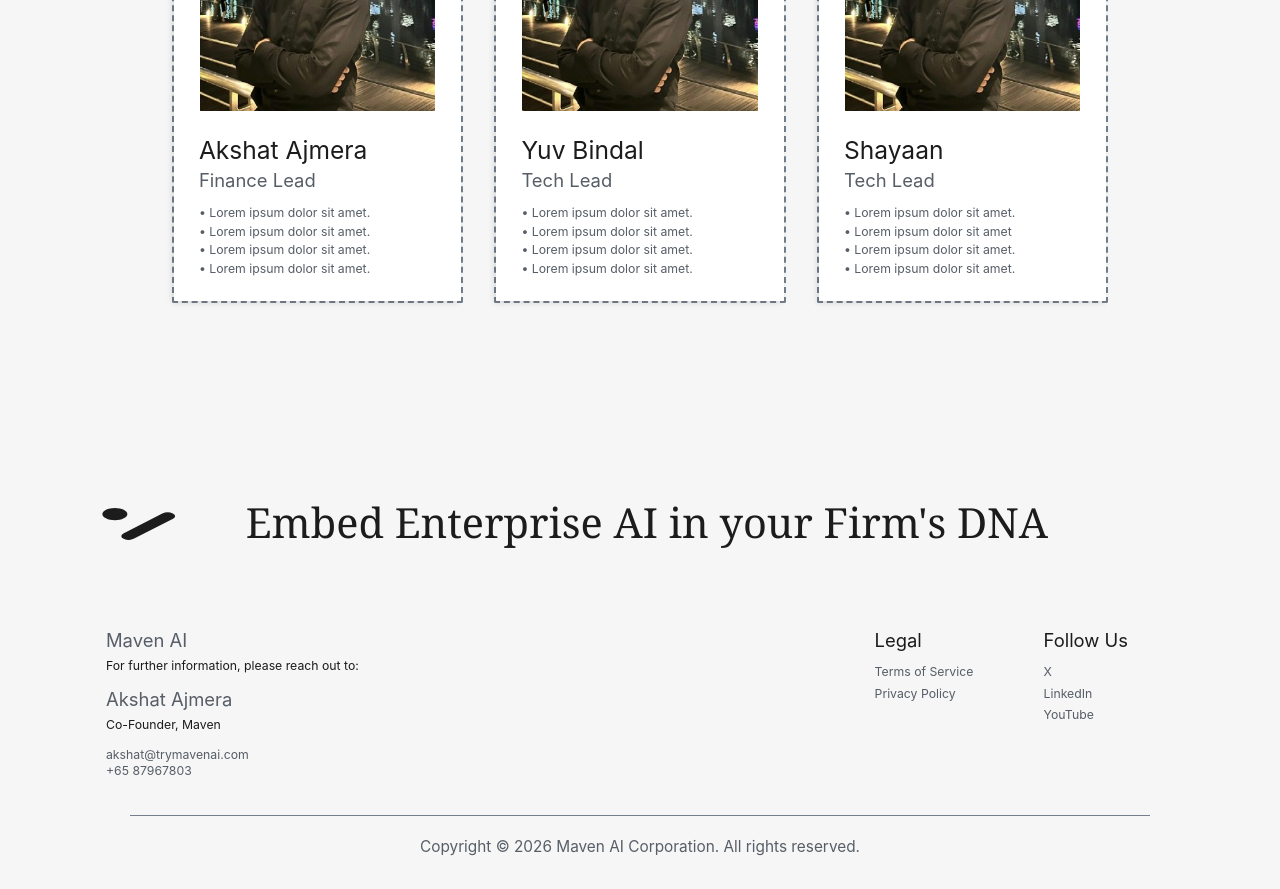
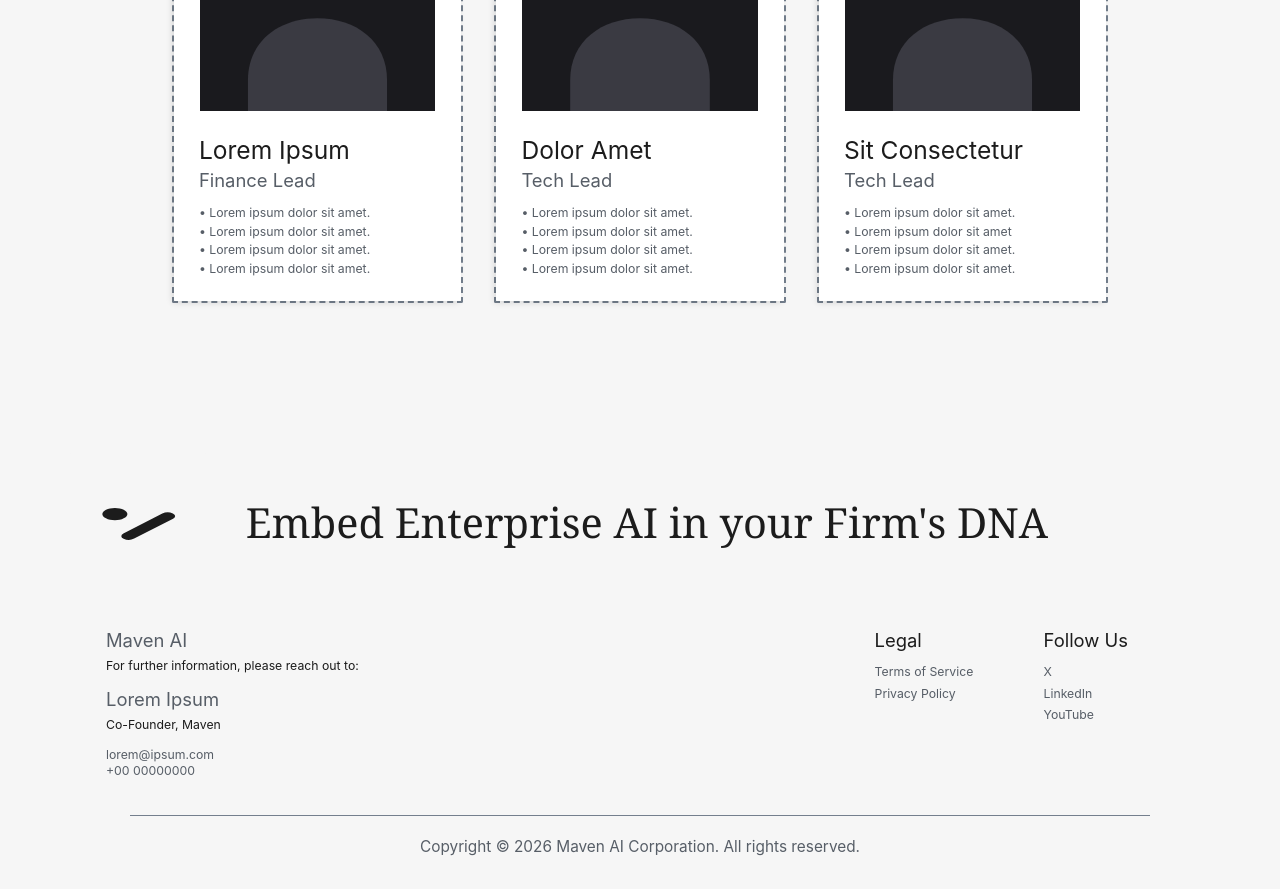
Before and after one commit to Mohak634/Maven-AI-Landing, a Next.js app: page / in a window 1280 px wide. Shown: the part 8880-9769 px from the top of the page. Built offline with nearby package versions, Linux system fonts and the light colour scheme.

Commit message:
Scrub for portfolio

```diff
--- a/next.config.js
+++ b/next.config.js
@@ -0,0 +1,4 @@
+/** @type {import('next').NextConfig} */
+const nextConfig = {reactStrictMode: true,}
+
+module.exports = nextConfig
--- a/sections/About/About.tsx
+++ b/sections/About/About.tsx
@@ -10,8 +10,8 @@ export default function About() {
 
         <div className={styles.teamGrid}>
           <TeamCard
-            imagePath="/Team/akshat.jpg"
-            name="Akshat Ajmera"
+            imagePath="/Team/placeholder.svg"
+            name="Lorem Ipsum"
             role="Finance Lead"
             keyPoint1="• Lorem ipsum dolor sit amet."
             keyPoint2="• Lorem ipsum dolor sit amet."
@@ -19,8 +19,8 @@ export default function About() {
             keyPoint4="• Lorem ipsum dolor sit amet."
           />
           <TeamCard
-            imagePath="/Team/akshat.jpg"
-            name="Yuv Bindal"
+            imagePath="/Team/placeholder.svg"
+            name="Dolor Amet"
             role="Tech Lead"
             keyPoint1="• Lorem ipsum dolor sit amet."
             keyPoint2="• Lorem ipsum dolor sit amet."
@@ -28,8 +28,8 @@ export default function About() {
             keyPoint4="• Lorem ipsum dolor sit amet."
           />
           <TeamCard
-            imagePath="/Team/akshat.jpg"
-            name="Shayaan"
+            imagePath="/Team/placeholder.svg"
+            name="Sit Consectetur"
             role="Tech Lead"
             keyPoint1="• Lorem ipsum dolor sit amet."
             keyPoint2="• Lorem ipsum dolor sit amet"
--- a/sections/Footer/Footer.tsx
+++ b/sections/Footer/Footer.tsx
@@ -19,11 +19,11 @@ export default function Footer() {
           <p>
             For further information, please reach out to:</p>
             <br />
-            <p className={styles.companyName}>Akshat Ajmera</p>
+            <p className={styles.companyName}>Lorem Ipsum</p>
             <p>Co-Founder, Maven</p>
             <br></br>
-            <a href = "mailto:akshat@trymavenai.com" className ={styles.footerLink}><p>akshat@trymavenai.com</p></a>
-            <a href = "tel:+6587967803" className ={styles.footerLink}><p>+65 87967803</p></a>
+            <a href = "mailto:lorem@ipsum.com" className ={styles.footerLink}><p>lorem@ipsum.com</p></a>
+            <a href = "tel:+000000000" className ={styles.footerLink}><p>+00 00000000</p></a>
         </div>
 
         <div className={styles.linkGroups}>
--- a/sections/Navbar/Navbar.tsx
+++ b/sections/Navbar/Navbar.tsx
@@ -76,9 +76,7 @@ export default function Navbar() {
 
           <div className={styles.cta}>
             <a
-              href="https://calendar.app.google/gPg34HLf928hQaeR8"
-              target="_blank"
-              rel="noopener noreferrer"
+              href="#footer"
               style={{ textDecoration: 'none' }}
             >
               <Button variant="primary">Request Demo</Button>
@@ -138,9 +136,7 @@ export default function Navbar() {
           {/* CTA Button */}
           <div className={styles.mobileMenuCta}>
             <a
-              href="https://calendar.app.google/gPg34HLf928hQaeR8"
-              target="_blank"
-              rel="noopener noreferrer"
+              href="#footer"
               onClick={closeMobileMenu}
               style={{ textDecoration: 'none', width: '100%', display: 'block' }}
             >
```
Also changed, not shown: .claude/launch.json (added), public/Team/akshat.jpg (deleted), public/Team/placeholder.svg (added), sections/Hero/Hero.tsx (line endings or trailing spaces).
